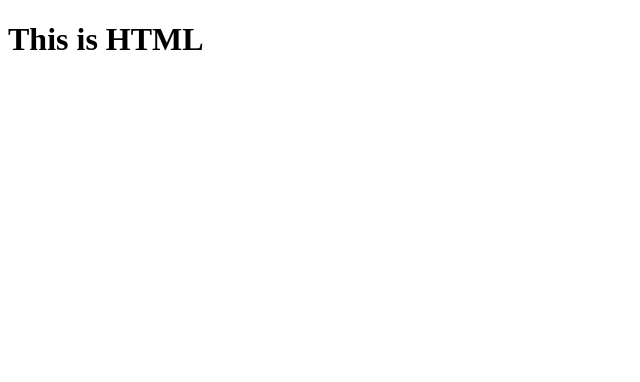
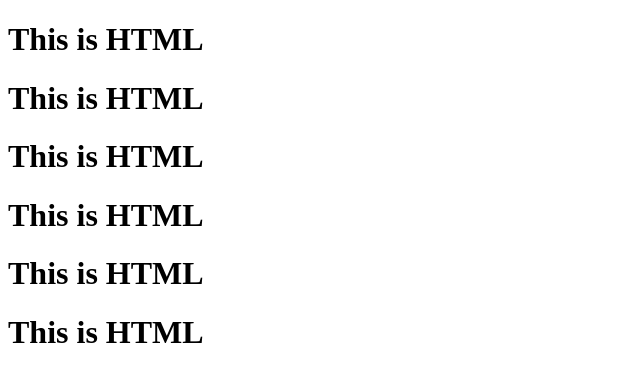
Before and after one commit to hardik900/shashank, a plain HTML site: page index.html in a window 1280 px wide. Shown: the whole page, without its empty margins (0-640 px from the left). Drawn offline with Linux system fonts and the light colour scheme.

Commit message:
new line

```diff
--- a/index.html
+++ b/index.html
@@ -8,6 +8,11 @@
 <body>
 
     <H1>This is HTML</H1>
+    <H1>This is HTML</H1>
+    <H1>This is HTML</H1>
+    <H1>This is HTML</H1>
+    <H1>This is HTML</H1>
+    <H1>This is HTML</H1>
 
 </body>
 </html>
```
